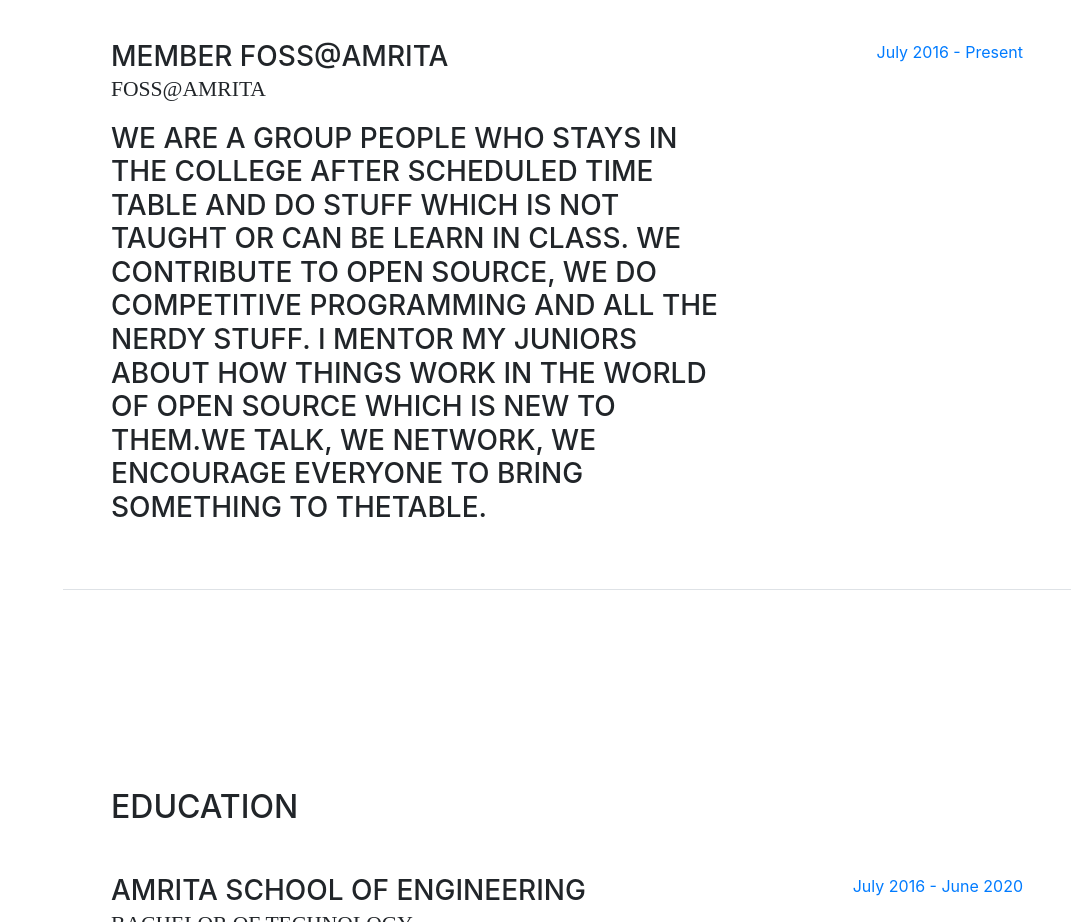
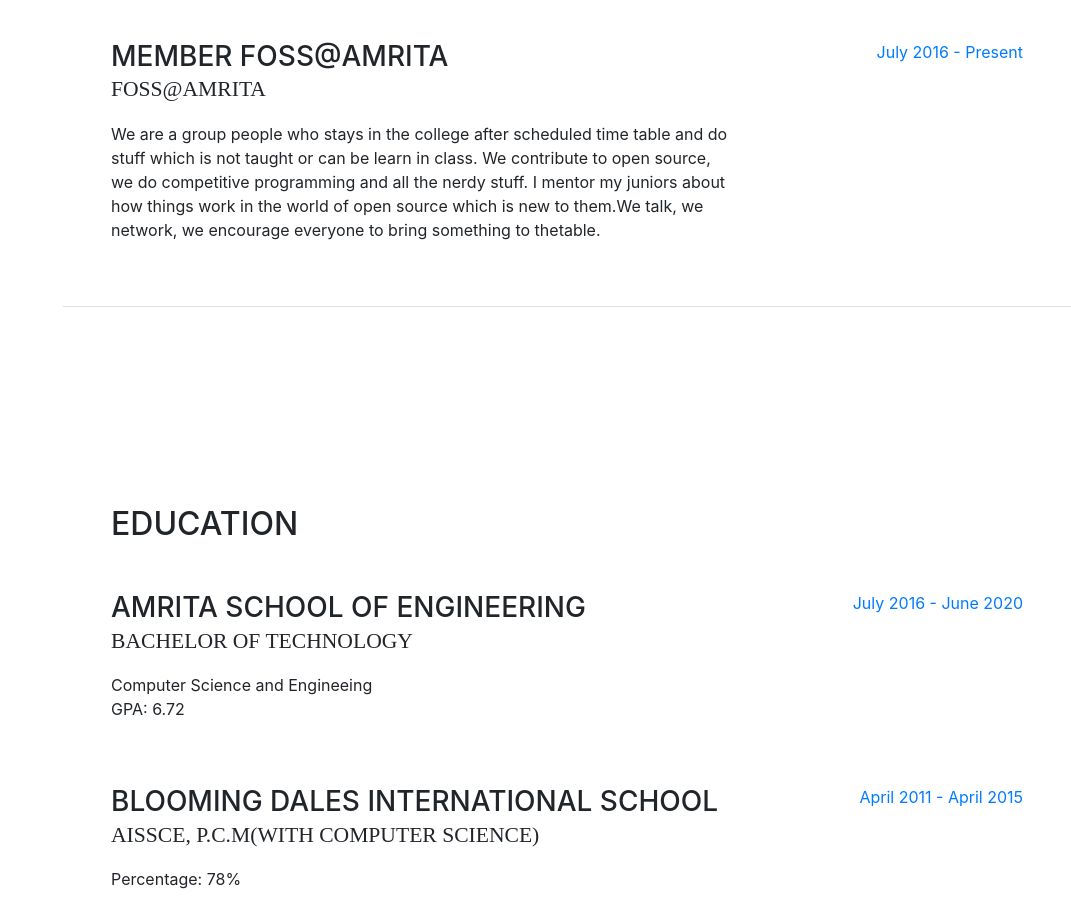
Before and after one commit to kartset/kartset.github.io, a website with bundled scripts: page index.html in a window 1280 px wide. Shown: the part 1440-2362 px from the top of the page, without its empty margins (209-1280 px from the left). Built offline with nearby package versions, Linux system fonts and the light colour scheme; a web font is replaced by a local one.

Commit message:
My role at FOSS@Amrita

```diff
--- a/index.html
+++ b/index.html
@@ -151,7 +151,7 @@
             <div class="resume-content mr-auto">
               <h3 class="mb-0">Member Foss@Amrita</h3>
               <div class="subheading mb-3">Foss@Amrita</div>
-              <p><h3>We are a group people who stays in the college after scheduled time table and do stuff which is not taught or can be learn in class. We contribute to open source, we do competitive programming and all the nerdy stuff. I mentor my juniors about how things work in the world of open source which is new to them.We talk, we network, we encourage everyone to bring something to thetable. </h3></p>
+              <p>We are a group people who stays in the college after scheduled time table and do stuff which is not taught or can be learn in class. We contribute to open source, we do competitive programming and all the nerdy stuff. I mentor my juniors about how things work in the world of open source which is new to them.We talk, we network, we encourage everyone to bring something to thetable.</p>
             </div>
             <div class="resume-date text-md-right">
               <span class="text-primary">July 2016 - Present</span>
```
